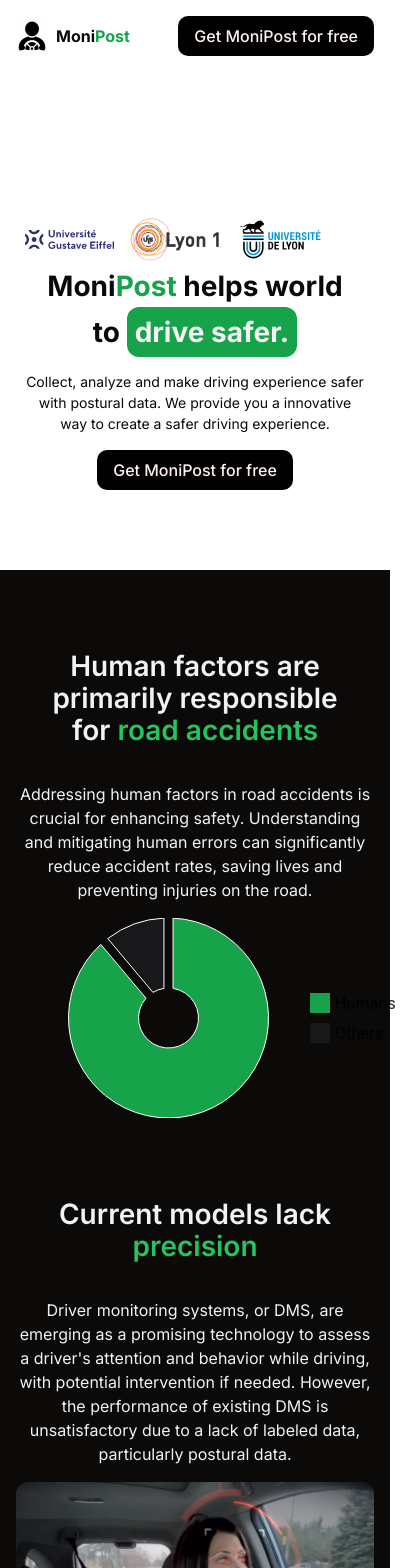
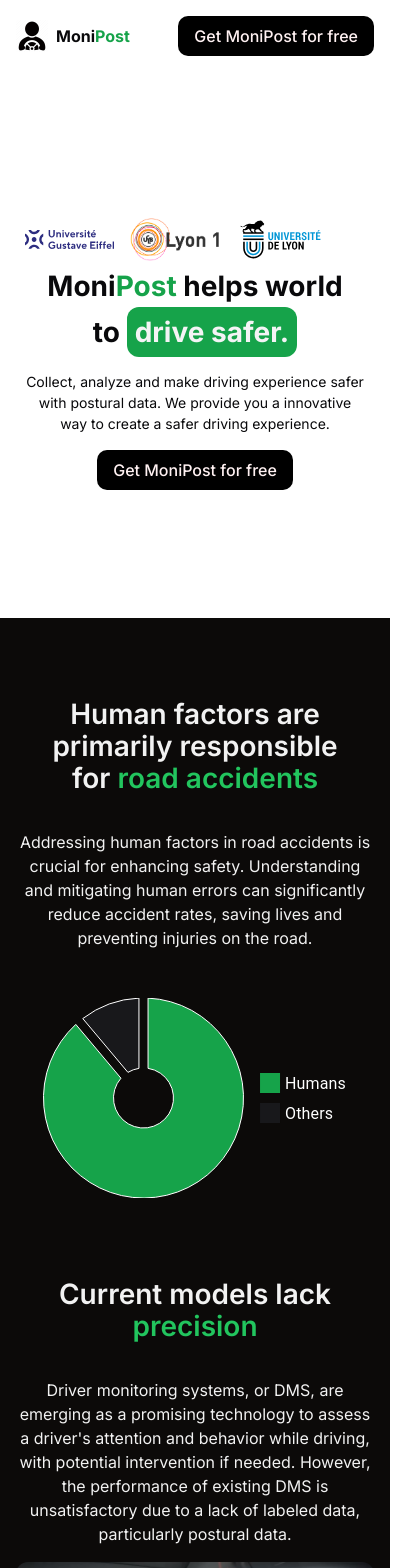
Before and after one commit to SebastienLaurentt/MoniPost, a Next.js app: page / in a window 390 px wide. Shown: the top 1568 px of the page, 416 px wide, since content can reach past the window. Built offline with nearby package versions, Linux system fonts and the light colour scheme.

Commit message:
update humansFactors responsive

```diff
--- a/components/Graphs/HumanFactors.tsx
+++ b/components/Graphs/HumanFactors.tsx
@@ -1,17 +1,16 @@
 "use client";
 
-import { Box, Stack, colors } from "@mui/material";
+import { Box, Stack } from "@mui/material";
 import { PieChart } from "@mui/x-charts/PieChart";
 
 const data = [
-  { label: "Humans", value: 90, color: '#16a34a'},
-  { label: "Others", value: 10, color: '#18181b' },
-
+  { label: "Humans", value: 90, color: "#16a34a" },
+  { label: "Others", value: 10, color: "#18181b" },
 ];
 
 export default function HumansFactors() {
   return (
-    <Stack direction="row" width="100%" textAlign="center">
+    <Stack direction={{ xs: 'column', lg: 'row' }} width="100%" textAlign="center">
       <Box flexGrow={1}>
         <PieChart
           series={[
@@ -22,9 +21,16 @@ export default function HumansFactors() {
               paddingAngle: 5,
             },
           ]}
-          width={400}
+          width={350}
           height={200}
-
+          slotProps={{
+            legend: {
+              labelStyle: {
+                fontSize: 16,
+                fill: 'white',
+              },
+            },
+          }}
         />
       </Box>
     </Stack>
--- a/components/Hero.tsx
+++ b/components/Hero.tsx
@@ -9,7 +9,7 @@ import Image from "next/image";
 
 const Hero = () => {
   return (
-    <Section classname="flex flex-col  pt-36 pb-20 items-center text-center  ">
+    <Section classname="flex flex-col  pt-36 pb-32 items-center text-center  ">
       <ul className="flex flex-row justify-between items-center gap-x-4 w-[300px] md:w-[400px]">
         <li className="w-1/3">
           <Image src={EiffelLogo} alt="University Eiffel Logo" className="w-full" />
--- a/components/Sections/Background.tsx
+++ b/components/Sections/Background.tsx
@@ -10,7 +10,7 @@ const Background = () => {
         title="Human factors are primarily responsible for"
         titleHighlight="road accidents"
       />
-      <div className="flex flex-col md:flex-row md:items-center gap-y-4 lg:px-12 xl:px-32">
+      <div className="flex flex-col md:flex-row md:items-center gap-y-12 lg:px-12 xl:px-32">
         <div className="md:w-1/2">
           <p className="text-center md:text-left text-sm md:text-md">
             Addressing human factors in road accidents is crucial for enhancing
```
